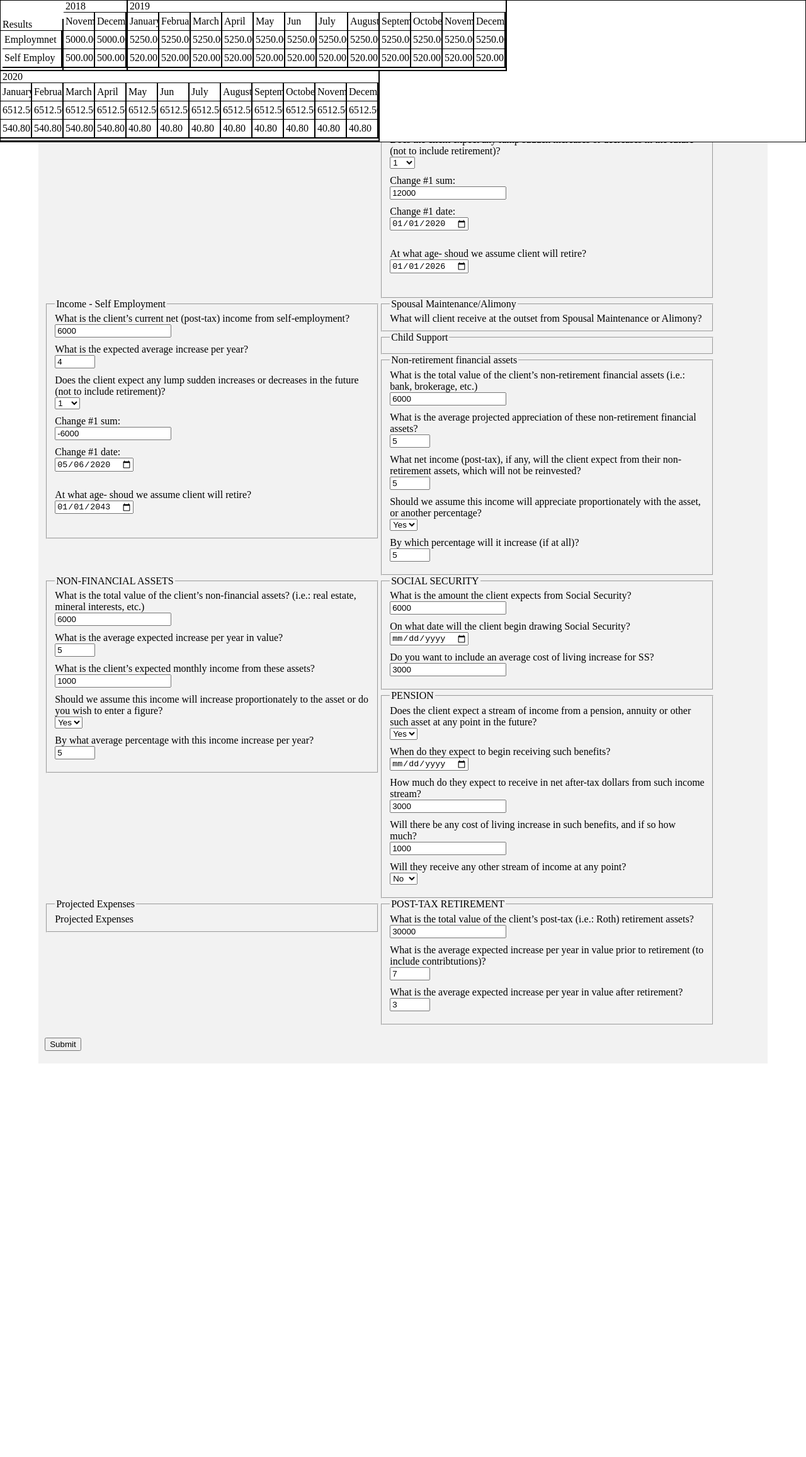
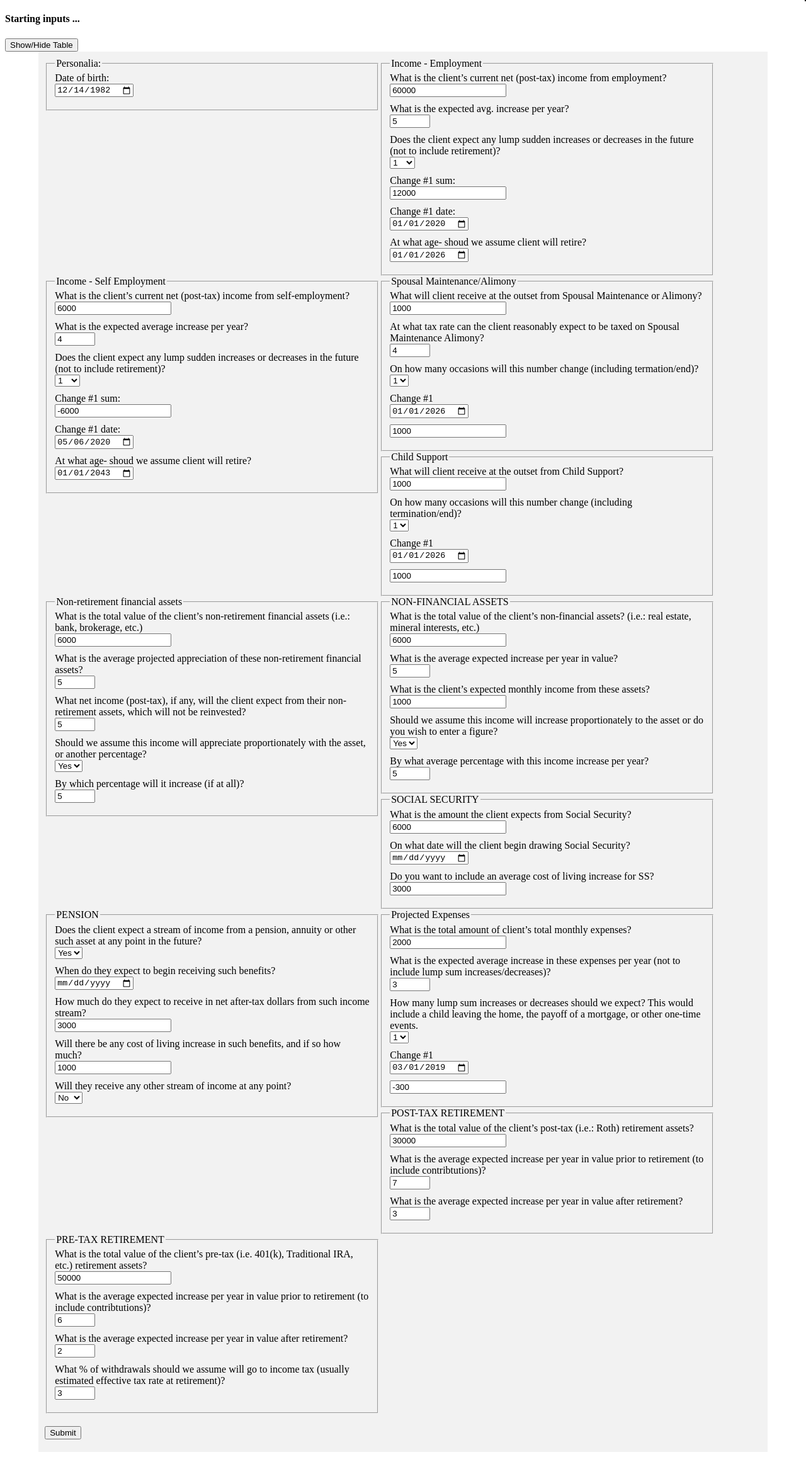
Before and after one commit to Stevancuk/Future-Needs, a plain HTML site: page index.html in a window 1280 px wide. Shown: the whole page at 63% size. Before the commit the page ends 1697 px from the top, so only its background shows below. Drawn offline with nearby package versions, Linux system fonts and the light colour scheme.

Commit message:
basic layout completed and income, self-income and expenses for presentation in temp table

```diff
--- a/css/cssVer2.css
+++ b/css/cssVer3.css
@@ -31,6 +31,9 @@ fieldset {
 
 
 /*Temp results*/
+#resultsWrapper {
+	display: none;
+}
 .resYandM {
 	display: inline-block;
 	border-bottom: 1px solid black;
--- a/index.html
+++ b/index.html
@@ -6,7 +6,7 @@
 	<title>Future Needs</title>
 	<!-- <link rel="stylesheet" href="https://stackpath.bootstrapcdn.com/bootstrap/4.1.3/css/bootstrap.min.css" integrity="sha384-MCw98/SFnGE8fJT3GXwEOngsV7Zt27NXFoaoApmYm81iuXoPkFOJwJ8ERdknLPMO" crossorigin="anonymous"> -->
 	<link href="https://cdnjs.cloudflare.com/ajax/libs/normalize/8.0.0/normalize.css">
-	<link rel="stylesheet" href="css/cssVer2.css">
+	<link rel="stylesheet" href="css/cssVer3.css">
 </head>
 <body>
 	<div id="absResults"></div>
@@ -17,7 +17,7 @@
 		<form id="starting_form">
 			<fieldset>
 				<legend>Personalia:</legend>
-				Date of birth: <input id="birth" type="date" value="1982-12-14"><br>
+				Date of birth: <input id="birth" type="date" value="1982-12-14">
 			</fieldset>
 
 			<fieldset>
@@ -36,20 +36,20 @@
 				<label>Change #1 sum: </label>
 				<input id="income_lump_sum1" type="number" step="100" value="12000">
 				<label>Change #1 date: </label>
-				<input id="income_lump_date1" type="date" value="2020-01-01"><br>
+				<input id="income_lump_date1" type="date" value="2020-01-01">
 
 				<!-- <label>Change #2 sum: </label>
 				<input id="income_lump_sum2" type="text" step="100" value="20000">
 				<label>Change #2 date: </label>
-				<input id="income_lump_date2" type="date" value="2022-50-06"><br>
+				<input id="income_lump_date2" type="date" value="2022-50-06">
 
 				<label>Change #3 sum: </label>
 				<input id="income_lump_sum3" type="text" step="100" value="20000">
 				<label>Change #3 date: </label>
-				<input id="income_lump_date3" type="date" value="2022-50-06"><br> -->
+				<input id="income_lump_date3" type="date" value="2022-50-06"> -->
 
 				<label>At what age- shoud we assume client will retire? </label>
-				<input id="retire_date" type="date" value="2026-01-01"><br>
+				<input id="retire_date" type="date" value="2026-01-01">
 			</fieldset>
 
 			<fieldset>
@@ -69,15 +69,28 @@
 				<label>Change #1 sum: </label>
 				<input id="selfEmployIncome_lump_sum1" type="number" step="100" value="-6000">
 				<label>Change #1 date: </label>
-				<input id="selfEmployIncome_lump_date1" type="date" value="2020-05-06"><br>
+				<input id="selfEmployIncome_lump_date1" type="date" value="2020-05-06">
 
 				<label>At what age- shoud we assume client will retire? </label>
-				<input id="retire_self_date" type="date" value="2043-01-01"><br>
+				<input id="retire_self_date" type="date" value="2043-01-01">
 			</fieldset>
 
 			<fieldset>
 				<legend>Spousal Maintenance/Alimony</legend>
 				<label>What will client receive at the outset from Spousal Maintenance or Alimony?</label>
+				<input id="alimony" type="number" min="0" step="100" value="1000">
+				<label>At what tax rate can the client reasonably expect to be taxed on Spousal Maintenance Alimony?</label>
+				<input id="alimony_taxPerc" type="number" min="0" max="100" value="4">
+				<label>On how many occasions will this number change (including termation/end)?</label>
+				<select id="alimony_timesChange">
+					<option value="1"> 1 </option>
+					<option value="2"> 2 </option>
+					<option value="3"> 3 </option>
+					<option value="0"> 0 </option>
+				</select>
+				<label>Change #1</label>
+				<input id="alimony_changeDate1" type="date" value="2026-01-01">
+				<input id="alimony_changeSum1" type="number" step="100" value="1000">
 
 				<!-- ##################
 				### LUMP SUMS OR ?
@@ -89,6 +102,18 @@
 
 			<fieldset>
 				<legend>Child Support</legend>
+				<label>What will client receive at the outset from Child Support?</label>
+				<input id="childSupp_value" type="number" min="0" step="100" value="1000">
+				<label>On how many occasions will this number change (including termination/end)?</label>
+				<select id="childSupp_timesChange">
+					<option value="1"> 1 </option>
+					<option value="2"> 2 </option>
+					<option value="3"> 3 </option>
+					<option value="0"> 0 </option>
+				</select>
+				<label>Change #1</label>
+				<input id="childSupp_changeDate1" type="date" value="2026-01-01">
+				<input id="childSupp_changeSum1" type="number" step="100" value="1000">
 
 				<!-- ##################
 				### LUMP SUMS OR ?
@@ -167,7 +192,22 @@
 			<fieldset>
 				<legend>Projected Expenses</legend>
 
-				<label>Projected Expenses</label>
+				<label>What is the total amount of client’s total monthly expenses?</label>
+				<input id="expenses_sum" type="number" min="0" value="2000">
+				<label>What is the expected average increase in these expenses per year (not to include lump sum increases/decreases)?</label>
+				<input id="expenses_perc" type="number" min="0" max="100" value="3">
+				<label>How many lump sum increases or decreases should we expect? This would include a child leaving the home, the payoff of a mortgage, or other one-time events.</label>
+				<select id="expenses_timesChange">
+					<option value="1"> 1 </option>
+					<option value="2"> 2 </option>
+					<option value="3"> 3 </option>
+					<option value="4"> 4 </option>
+					<option value="5"> 5 </option>
+					<option value="0"> 0 </option>
+				</select>
+				<label>Change #1</label>
+				<input id="expenses_changeDate1" type="date" value="2019-03-01">
+				<input id="expenses_changeSum1" type="number" step="100" value="-300">
 
 			</fieldset>
 
@@ -177,9 +217,22 @@
 				<label>What is the total value of the client’s post-tax (i.e.: Roth) retirement assets? </label>
 				<input id="postTax_sum" type="number" min="0" value="30000">
 				<label>What is the average expected increase per year in value prior to retirement (to include contribtutions)?</label>
-				<input id="postTax_preRetirement_perc" type="number" min="0" max="100" value="7">
+				<input id="postTax_beforeRetirement_perc" type="number" min="0" max="100" value="7">
 				<label>What is the average expected increase per year in value after retirement? </label>
-				<input id="postTax_postRetirement_perc" type="number" min="0" max="100" value="3">
+				<input id="postTax_afterRetirement_perc" type="number" min="0" max="100" value="3">
+			</fieldset>
+
+			<fieldset>
+				<legend>PRE-TAX RETIREMENT</legend>
+
+				<label>What is the total value of the client’s pre-tax (i.e. 401(k), Traditional IRA, etc.) retirement assets? </label>
+				<input id="preTax_sum" type="number" min="0" value="50000">
+				<label>What is the average expected increase per year in value prior to retirement (to include contribtutions)? </label>
+				<input id="preTax_beforeRetirement_perc" type="number" min="0" max="100" value="6">
+				<label>What is the average expected increase per year in value after retirement? </label>
+				<input id="preTax_afterRetirement_perc" type="number" min="0" max="100" value="2">
+				<label>What % of withdrawals should we assume will go to income tax (usually estimated effective tax rate at retirement)? </label>
+				<input id="preTax_withdrawal_perc" type="number" min="0" max="100" value="3">
 			</fieldset>
 
 
@@ -219,6 +272,6 @@
   integrity="sha256-FgpCb/KJQlLNfOu91ta32o/NMZxltwRo8QtmkMRdAu8="
   crossorigin="anonymous"></script>
   <!-- <script src="https://stackpath.bootstrapcdn.com/bootstrap/4.1.3/js/bootstrap.min.js" integrity="sha384-ChfqqxuZUCnJSK3+MXmPNIyE6ZbWh2IMqE241rYiqJxyMiZ6OW/JmZQ5stwEULTy" crossorigin="anonymous"></script> -->
-<script src="js/jsVer2.js"></script>
+<script src="js/jsVer3.js"></script>
 </body>
 </html>
--- a/js/jsVer2.js
+++ b/js/jsVer3.js
@@ -76,6 +76,27 @@ function calcSelfEmploy() {
   currentSelfEmployment = allResults[currentYear][currentMonth]['selfEmployment'];
 }
 
+//#####################
+//##### Expenses ######
+//#####################
+let currentExpenses;
+function calcExpenses() {
+  //for first year and first month take the user input
+  if (currentYear == userInputs['startingYear'] && currentMonth == userInputs['startingMonth']) {
+    allResults[currentYear][currentMonth]['expenses'] = userInputs['expenses_sum'];
+  }else{
+    allResults[currentYear][currentMonth]['expenses'] = currentExpenses * ( 1 + userInputs['expenses_perc'] / 12 / 100 );
+  }
+  //add LUMP SUM(s)
+  if(userInputs['expensesLump1Year'] == currentYear && userInputs['expensesLump1Month'] == currentMonth) {
+    allResults[currentYear][currentMonth]['expenses'] += userInputs['expenses_changeSum1'];
+  }
+
+  currentExpenses = allResults[currentYear][currentMonth]['expenses'];
+}
+
+
+
 
 
 
@@ -93,10 +114,12 @@ function drawResultsTable() {
 
   htmlForOutput += `<div class="resYandM">`;
     htmlForOutput += `<div class="resYears"> Results  </div>`;
+    htmlForOutput += `<div class="resYears"> Months  </div>`;
     htmlForOutput += `<div class="resYears">`;
       htmlForOutput += `<div class="resYandM">`;
         htmlForOutput += `<div class="resBold"> Employmnet  </div> `;
         htmlForOutput += `<div class="resBold"> Self Employ </div>`;
+        htmlForOutput += `<div class="resBold"> Expenses </div>`;
       htmlForOutput += `</div>`;
     htmlForOutput += `</div>`;
   htmlForOutput += `</div>`;
@@ -111,6 +134,7 @@ function drawResultsTable() {
             htmlForOutput += `<div class="resMonths"> ${monthNames[index2]}  </div>`;
             htmlForOutput += `<div class="resMonths"> ${value2.employment.toFixed(2)}  </div>`;
             htmlForOutput += `<div class="resMonths"> ${value2.selfEmployment.toFixed(2)}  </div>`;
+            htmlForOutput += `<div class="resMonths"> ${value2.expenses.toFixed(2)}  </div>`;
           htmlForOutput += `</div>`;
         });
         htmlForOutput += `</div>`;
@@ -141,6 +165,12 @@ function calculateMain() {
       allResults[currentYear][currentMonth] = {};
       calcEmployment();
       calcSelfEmploy();
+
+      calcExpenses();
+
+
+
+
 
 
 
@@ -191,9 +221,18 @@ function readAllUserInputs() {
   userInputs['selfRetirementMonth'] = retire_self_date.getMonth();
 
   //self employ lump sums
-  let selfIncomeLump1Year = new Date(userInputs['selfEmployIncome_lump_date1']);
-  userInputs['selfIncomeLump1Year'] = selfIncomeLump1Year.getFullYear();
-  userInputs['selfIncomeLump1Month'] = selfIncomeLump1Year.getMonth();
+  let selfIncomeLump1Date = new Date(userInputs['selfEmployIncome_lump_date1']);
+  userInputs['selfIncomeLump1Year'] = selfIncomeLump1Date.getFullYear();
+  userInputs['selfIncomeLump1Month'] = selfIncomeLump1Date.getMonth();
+
+  //expenses lump sums
+  let expensesLump1Date = new Date(userInputs['expenses_changeDate1']);
+  userInputs['expensesLump1Year'] = expensesLump1Date.getFullYear();
+  userInputs['expensesLump1Month'] = expensesLump1Date.getMonth();
+
+
+
+
   console.log(userInputs);
 }
 
```
